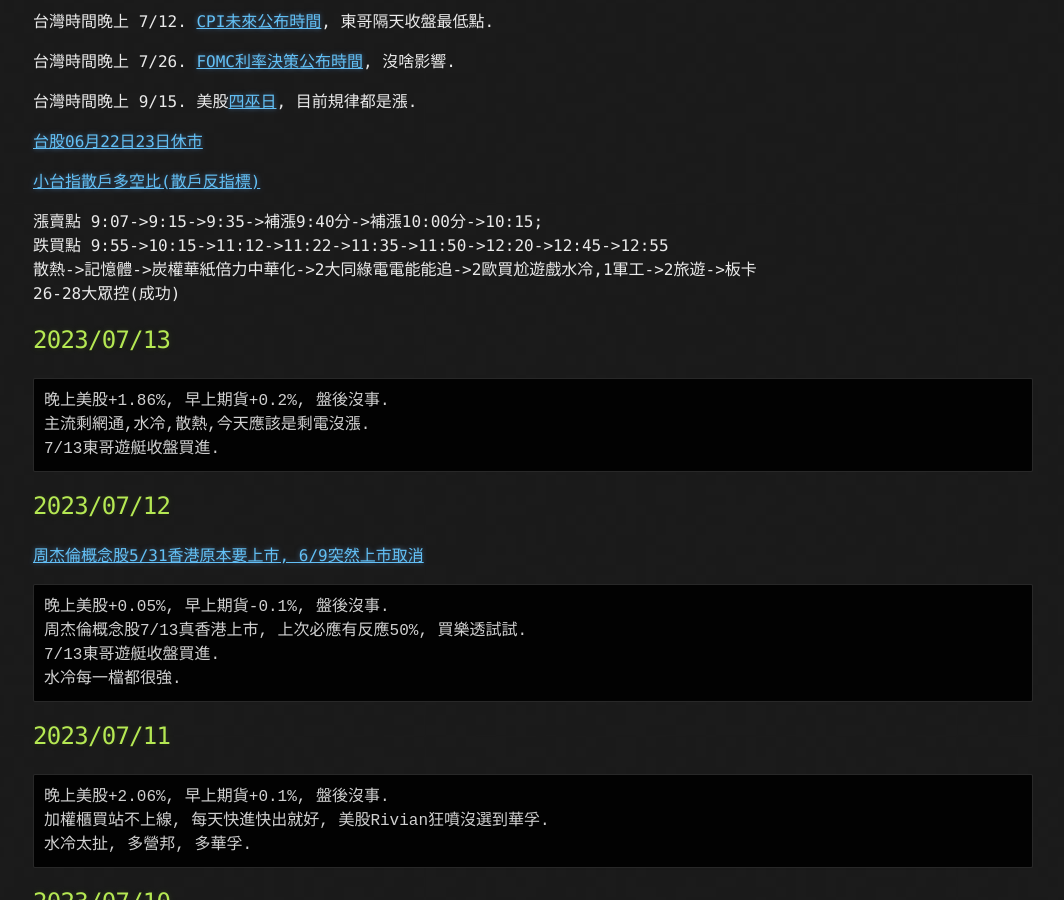
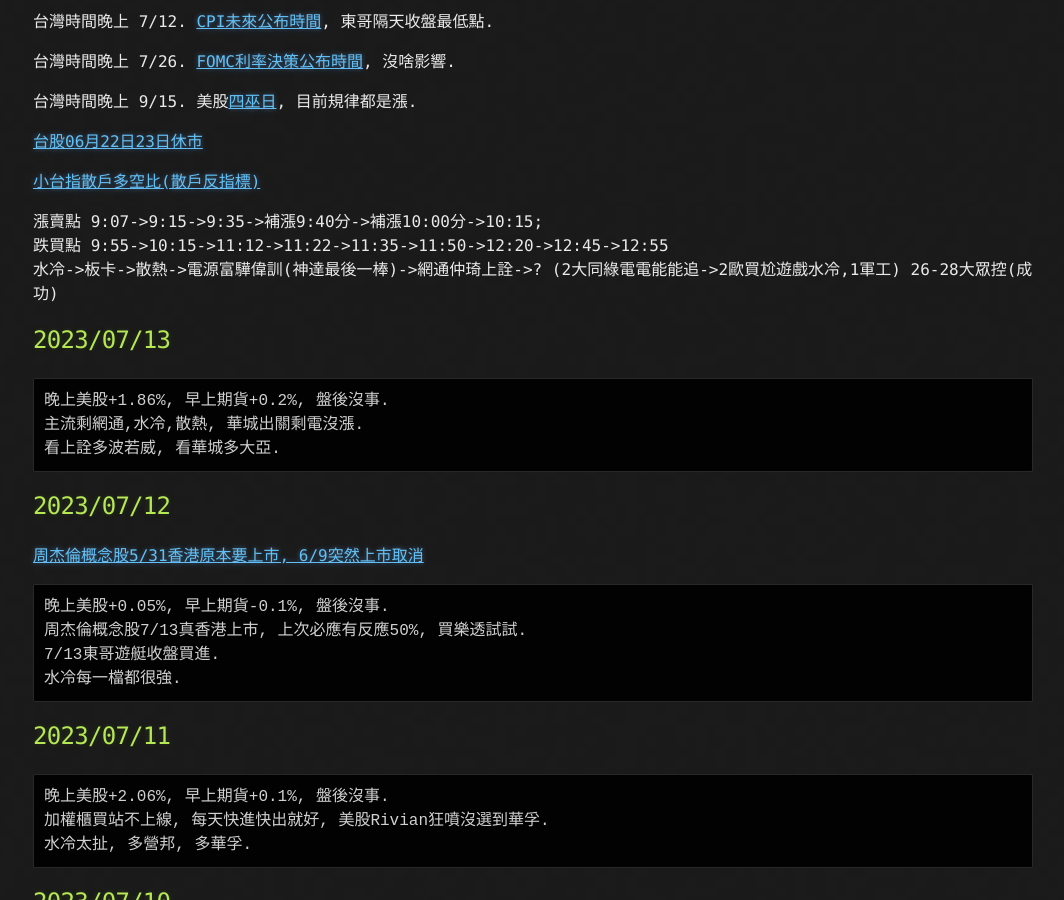
Before and after one commit to lepg5487/Stock_God, a Jekyll site: the page built from index.md, in a window 1280 px wide and 900 px high, scrolled down 328 px. Shown: the whole window, without its empty margins (107-1171 px from the left). Built offline with Jekyll 4.4.1, drawn with Linux system fonts in a browser that asks for light colours; our own code applies the rules of GitHub Pages for plain Markdown files.

Commit message:
Update index.md

````diff
--- a/index.md
+++ b/index.md
@@ -18,14 +18,14 @@
 
 漲賣點 9:07->9:15->9:35->補漲9:40分->補漲10:00分->10:15;
 跌買點 9:55->10:15->11:12->11:22->11:35->11:50->12:20->12:45->12:55
-散熱->記憶體->炭權華紙倍力中華化->2大同綠電電能能追->2歐買尬遊戲水冷,1軍工->2旅遊->板卡
+水冷->板卡->散熱->電源富驊偉訓(神達最後一棒)->網通仲琦上詮->? (2大同綠電電能能追->2歐買尬遊戲水冷,1軍工)
 26-28大眾控(成功)
 
 ## 2023/07/13
 ```
 晚上美股+1.86%, 早上期貨+0.2%, 盤後沒事.
-主流剩網通,水冷,散熱,今天應該是剩電沒漲.
-7/13東哥遊艇收盤買進.
+主流剩網通,水冷,散熱, 華城出關剩電沒漲.
+看上詮多波若威, 看華城多大亞.
 ```
 
 ## 2023/07/12
````
